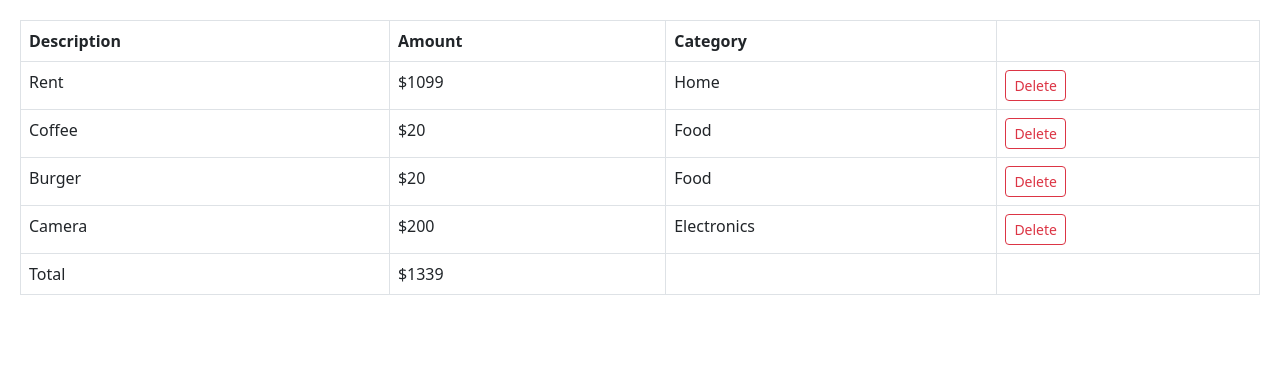
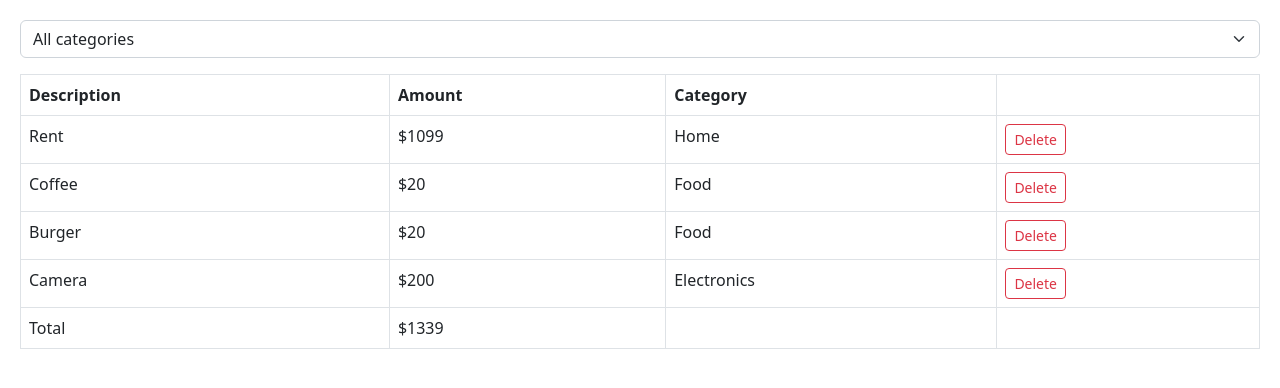
Before and after one commit to virendrapatil24/react-playground, a React (Vite) app: page / in a window 1280 px wide. Shown: the top 388 px of the page. Built offline with nearby package versions, Linux system fonts and the light colour scheme.

Commit message:
added expense filter component for expense-tracker app

```diff
--- a/src/App.tsx
+++ b/src/App.tsx
@@ -11,8 +11,10 @@
 import Form from "./components/Form";
 import ExpenseList from "./expense-tracker/components/ExpenseList";
 import { set } from "react-hook-form";
+import ExpenseFilter from "./expense-tracker/components/ExpenseFilter";
 
 function App() {
+  const [selctedCategory, setSelectCategory] = useState("");
   const [expenses, setExpenses] = useState([
     {
       id: 1,
@@ -39,6 +41,10 @@
       category: "Electronics",
     },
   ]);
+
+  const visibleExpenses = selctedCategory
+    ? expenses.filter((expense) => expense.category === selctedCategory)
+    : expenses;
 
   // let items = [
   //   "An item",
@@ -86,8 +92,13 @@
         accusamus facilis, nam velit. Nostrum est provident fuga facilis?
       </ExpandableText> */}
       {/* <Form /> */}
+      <div className="mb-3">
+        <ExpenseFilter
+          onSelectCategory={(category) => setSelectCategory(category)}
+        />
+      </div>
       <ExpenseList
-        expenses={expenses}
+        expenses={visibleExpenses}
         onDelete={(id) => setExpenses(expenses.filter((e) => e.id !== id))}
       />
     </>
--- /dev/null
+++ b/src/expense-tracker/components/ExpenseFilter.tsx
@@ -0,0 +1,21 @@
+import React from "react";
+
+interface Props {
+  onSelectCategory: (category: string) => void;
+}
+
+const ExpenseFilter = ({ onSelectCategory }: Props) => {
+  return (
+    <select
+      className="form-select"
+      onChange={(event) => onSelectCategory(event.target.value)}
+    >
+      <option value="All categories">All categories</option>
+      <option value="Food">Food</option>
+      <option value="Home">Home</option>
+      <option value="Electronics">Electronics</option>
+    </select>
+  );
+};
+
+export default ExpenseFilter;
```
